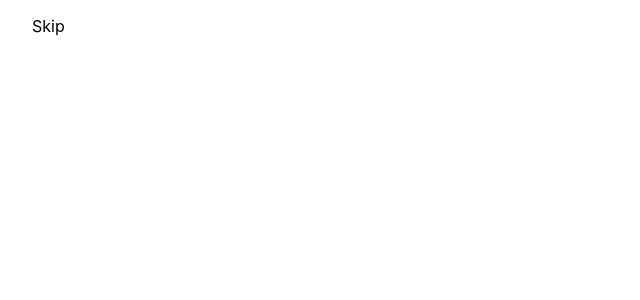
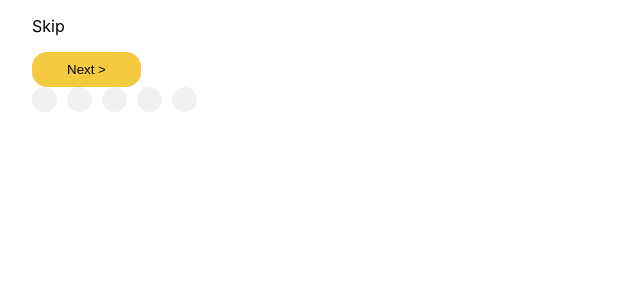
Before and after one commit to Pho86/ShareFood, a Next.js app: page / in a window 1280 px wide. Shown: the top 300 px of the page, without its empty margins (0-640 px from the left). Built offline with nearby package versions, Linux system fonts and the light colour scheme.

Commit message:
next button/progress bar

```diff
--- a/comps/Button.js
+++ b/comps/Button.js
@@ -0,0 +1,21 @@
+import styled from 'styled-components';
+import {useRouter} from 'next/router'
+
+const ButtonCont = styled.button`
+display:flex;
+background:#F3CA40;
+border:none;
+border-radius:15px;
+padding:10px 35px 10px 35px;
+`;
+
+export default function Button() {
+    const r = useRouter();
+    return <ButtonCont onClick={
+        ()=>r.push({
+          pathname:"/test",
+        })
+      }>
+        Next {'>'}
+    </ButtonCont>
+}
--- /dev/null
+++ b/comps/Progress.js
@@ -0,0 +1,24 @@
+import styled from 'styled-components';
+import { useRouter } from 'next/router'
+
+const ProgressCont = styled.div`
+display:flex;
+gap:10px
+`;
+
+const Progress = styled.div`
+width:25px;
+height:25px;
+background-color:#F1F1F1;
+border-radius:50%;
+`
+
+export default function ProgressBar() {
+    return <ProgressCont>
+        <Progress></Progress>
+        <Progress></Progress>
+        <Progress></Progress>
+        <Progress></Progress>
+        <Progress></Progress>
+    </ProgressCont>
+}
--- a/pages/index.js
+++ b/pages/index.js
@@ -1,13 +1,18 @@
 import Head from 'next/head'
 import Image from 'next/image'
 import styles from '../styles/Home.module.css'
+import {useRouter} from 'next/router'
 
+import Button from '../comps/Button'
+import ProgressBar from '../comps/Progress'
 import Text from '../comps/Text.js'
 
 export default function Home() {
   return (
     <div className={styles.container}>
     <Text>Skip</Text>
+    <Button></Button>
+    <ProgressBar></ProgressBar>
     </div>
   )
 }
```
